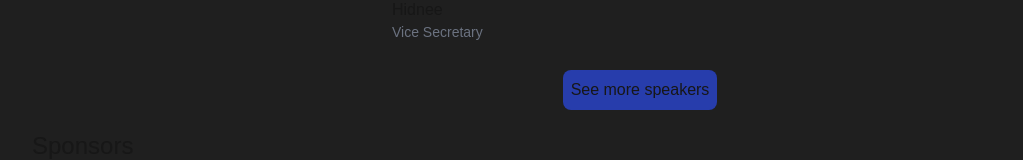
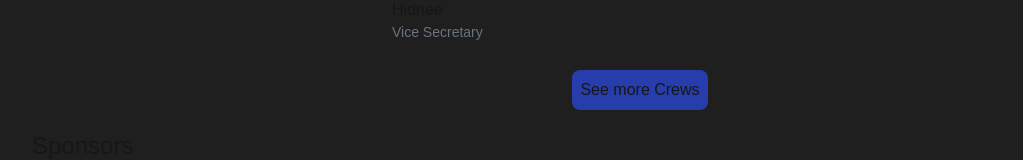
Before and after one commit to AdamAzuddin/Kinacast, a Next.js app: page / in a window 1280 px wide. Shown: the part 2015-2175 px from the top of the page, without its empty margins (0-1023 px from the left). Built offline with nearby package versions, Linux system fonts and the light colour scheme.

Commit message:
changed see more speakers to see mpre crews

```diff
--- a/components/Crews.tsx
+++ b/components/Crews.tsx
@@ -70,7 +70,7 @@ const Crews = forwardRef<HTMLDivElement>((props, ref) => {
         onClick={navigateToSpeakers}
         className="bg-[#273DAC] rounded-lg self-center p-2 m-5"
       >
-        See more speakers
+        See more Crews
       </button>
     </div>
   );
```
